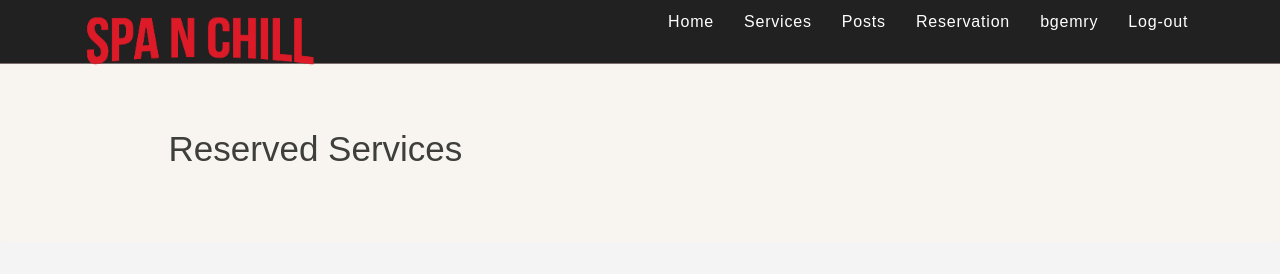
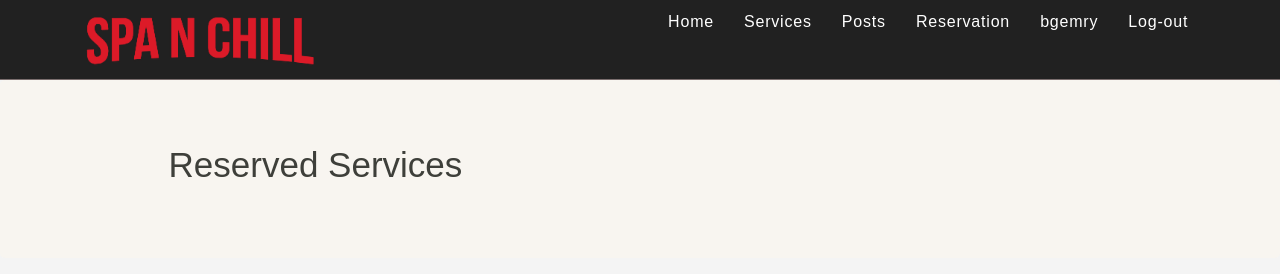
Before and after one commit to bgemry34/spanchill, a PHP site: page /spanchill/showReserve.php in a window 1280 px wide. Shown: the top 274 px of the page. Run offline with PHP 8.4, Linux system fonts and the light colour scheme; a user stored in the database is signed in; data comes from the database, SQL or seed files in the repository; some libraries are stand-ins or nearby versions.

Commit message:
second commit

```diff
--- a/showReserve.php
+++ b/showReserve.php
@@ -15,7 +15,7 @@ session_start();
 </head>
 <body>
 <div class="loading" id="loading">Loading&#8230;</div>
-        <nav>
+        <nav style="height:80px">
             <div class="container-fluid">
             <div class="nav-logo">
             <a href="./"><img style="height:64px; display:block; float:left" src="./images/navbrand.png" alt=""></a>
@@ -56,12 +56,6 @@ session_start();
                         </tr>
                     </thead>
                     <tbody>
-                        <!-- <tr>
-                            <td>123123123</td>
-                            <td>123123123</td>
-                            <td class="text-center">124,90 €</td>
-                            <td class="text-right"><button class="btn btn-sm btn-primary"><i class="fa fa-eye"></i> </button> </td>
-                        </tr> -->
                         <?php
                         $username = $_SESSION['user'];
                         $mysqli = new mysqli('localhost', 'root', '', 'spanchill');
```
Also changed, not shown: 1 other file.
